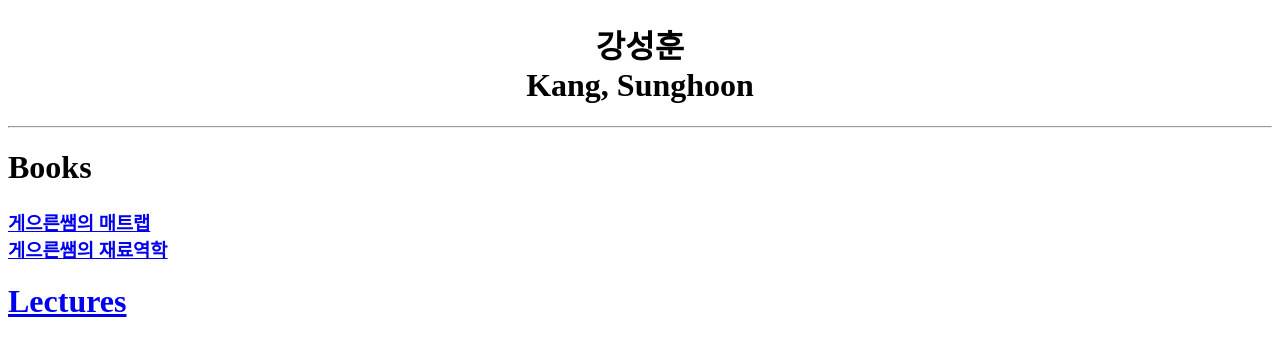
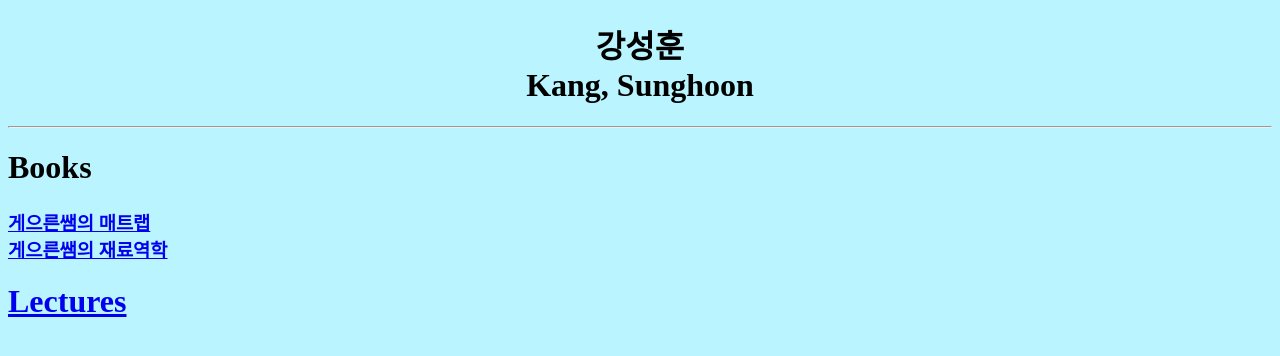
Before and after one commit to keizikang/iscu, a plain HTML site: page index.html in a window 1280 px wide. Drawn offline with Linux system fonts and the light colour scheme.

Commit message:
Update index.html

```diff
--- a/index.html
+++ b/index.html
@@ -4,7 +4,7 @@
   <title> Sunghoon Kang
   </title>
 </head>
-<body>
+<body bgcolor="#B9F4FF">
     <center>
         <h1>강성훈 <br> Kang, Sunghoon</h1>
         </center>
```
